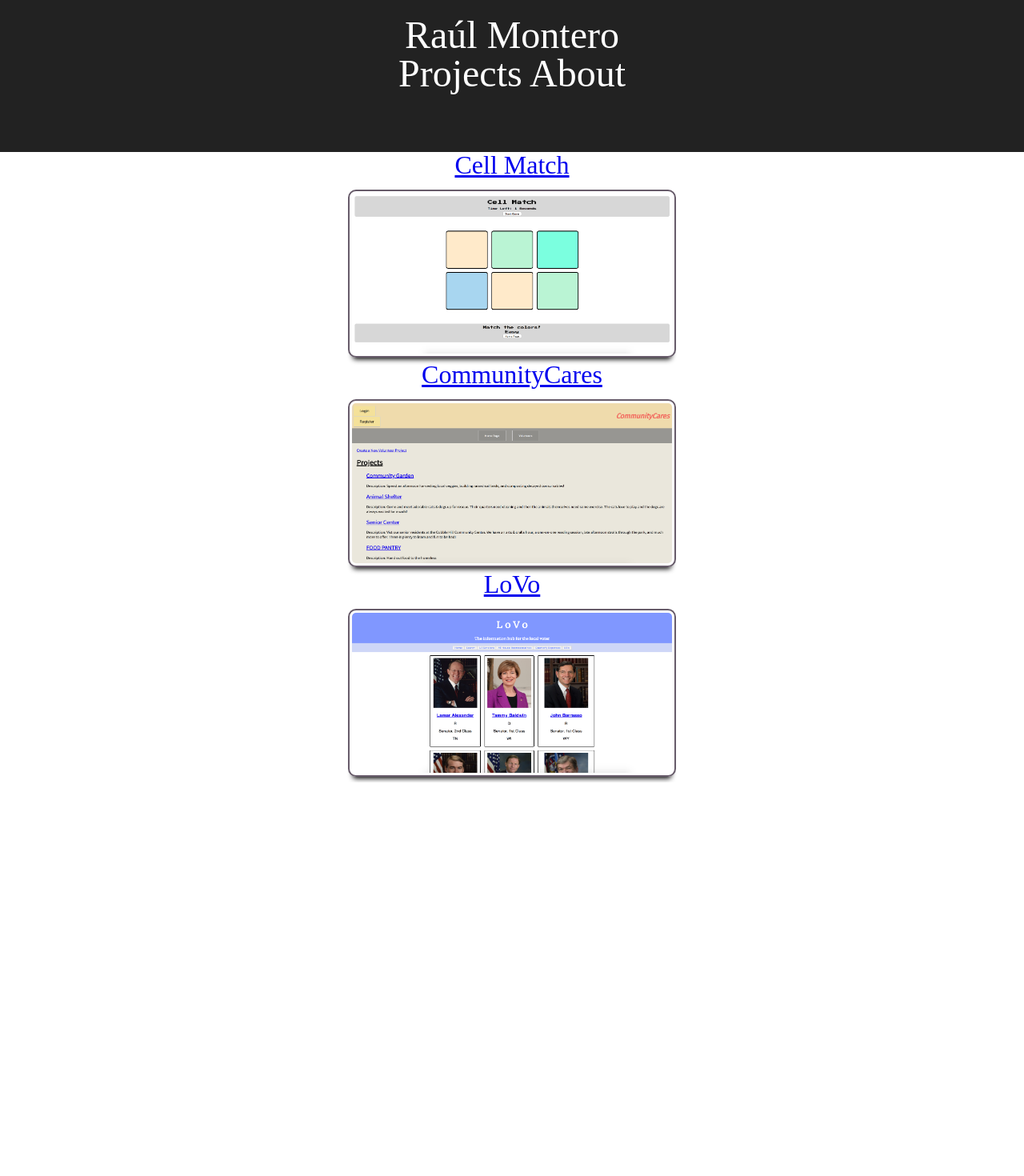
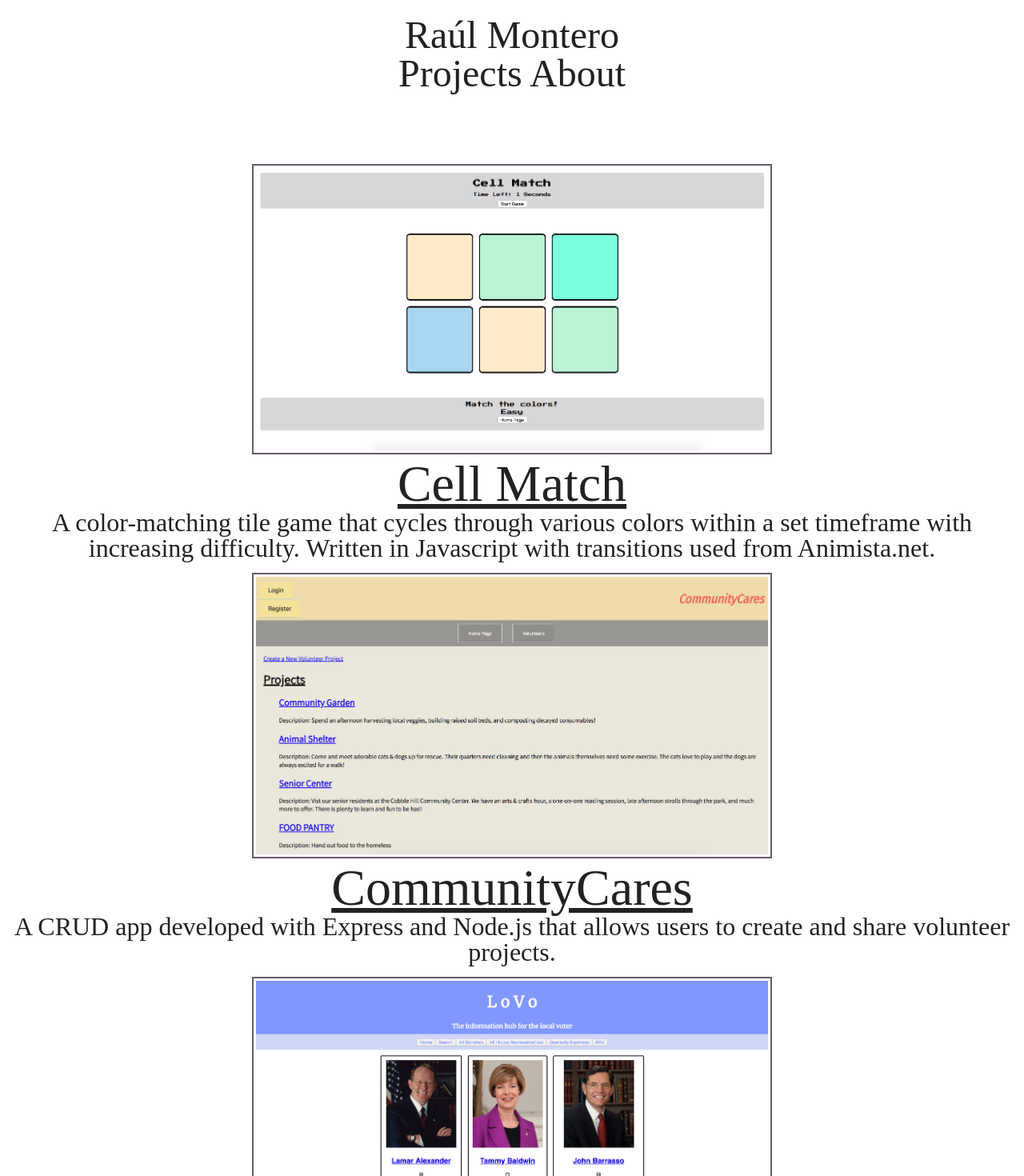
Before and after one commit to brooklynbodega/Portfolio-V2, a React (Create React App) app: page /projects in a window 1280 px wide. Shown: the top 1470 px of the page at 80% size. Before the commit the page ends 978 px from the top, so only its background shows below. Built offline with nearby package versions, Linux system fonts and the light colour scheme.

Commit message:
styling images to show description upon hover

```diff
--- a/src/App.css
+++ b/src/App.css
@@ -61,29 +61,64 @@ table {
 } */
 
 .Header {
-  background-color: rgb(34, 34, 34);
+  background-color: rgb(255, 255, 255);
   height: 150px;
   padding: 20px;
-  color: rgb(255, 255, 255);
+  color: rgb(34, 34, 34);
   font-size: 3em;
 }
  .Header a:link,
  .Header a:visited,
  .Header a:active {
-  color: rgb(255, 255, 255);
+  color: rgb(34, 34, 34);
   text-decoration: none;
+ }
+
+ .Header a:hover {
+   text-decoration: underline;
  }
 
  .projects-wrapper {
    font-size: 2em;
  }
 
+ .projects a {
+   text-decoration: none;
+ }
+
+ .projects a:link,
+ .projects a:visited,
+ .projects a:active {
+  color: rgb(34, 34, 34);
+ }
+
+.projects a:hover {
+  text-decoration: underline;
+}
+
 .projects img {
   margin-top: 15px;
   padding: 3px;
   border: solid rgb(103, 91, 106) 2px;
-  border-radius: 10px;
-  box-shadow: 0 8px 6px -6px black;
-  height: 150pt;
-  width: 300pt;
+  /* box-shadow: 0 8px 6px -6px black; */
+  height: 50%;
+  width: 50%;
 }
+
+.description {
+  text-decoration: none;
+}
+
+.description > h2 {
+  font-size: 2em;
+  text-decoration: underline;
+}
+
+.description > p {
+  font-size: 1em;
+  text-decoration: none;
+}
+
+#one img:hover .description {
+
+}
--- a/src/Components/Projects.js
+++ b/src/Components/Projects.js
@@ -8,24 +8,36 @@ class Projects extends Component {
         <div class="projects" id="one">
           <p>
             <a href="https://brooklynbodega.github.io/Project-01/">
-              <p>Cell Match</p>
               <img src={ require("../images/project-1-photo-00.png")} alt="project-1"/>
+              <div class="description">
+              <h2>Cell Match</h2>
+                <p>A color-matching tile game that cycles through various colors within a set timeframe with increasing difficulty. Written in Javascript with transitions used from Animista.net.
+                </p>
+              </div>
             </a>
           </p>
         </div>
         <div class="projects" id="two">
           <p>
             <a href="https://project-2-volunteer.herokuapp.com/">
-              <p>CommunityCares</p>
               <img src={require("../images/project-2-photo-00.png")} alt="project-2"/>
+              <div class="description">
+                <h2>CommunityCares</h2>
+                  <p>A CRUD app developed with Express and Node.js that allows users to create and share volunteer projects.
+                  </p>
+              </div>
             </a>
           </p>
         </div>
         <div class="projects" id="three">
           <p>
             <a href="https://lovo.netlify.com/">
-              <p>LoVo</p>
-                <img src={require("../images/project-4-photo-00.png")} alt="project-4"/>
+              <img src={require("../images/project-4-photo-00.png")} alt="project-4"/>
+              <div class="description">
+                <h2>LoVo</h2>
+                  <p>A user-facing database to assist citizens in finding information on their direct representatives at all government levels using the ProPublica API, Google Civic API, and React.
+                  </p>
+              </div>
             </a>
           </p>
         </div>
```
